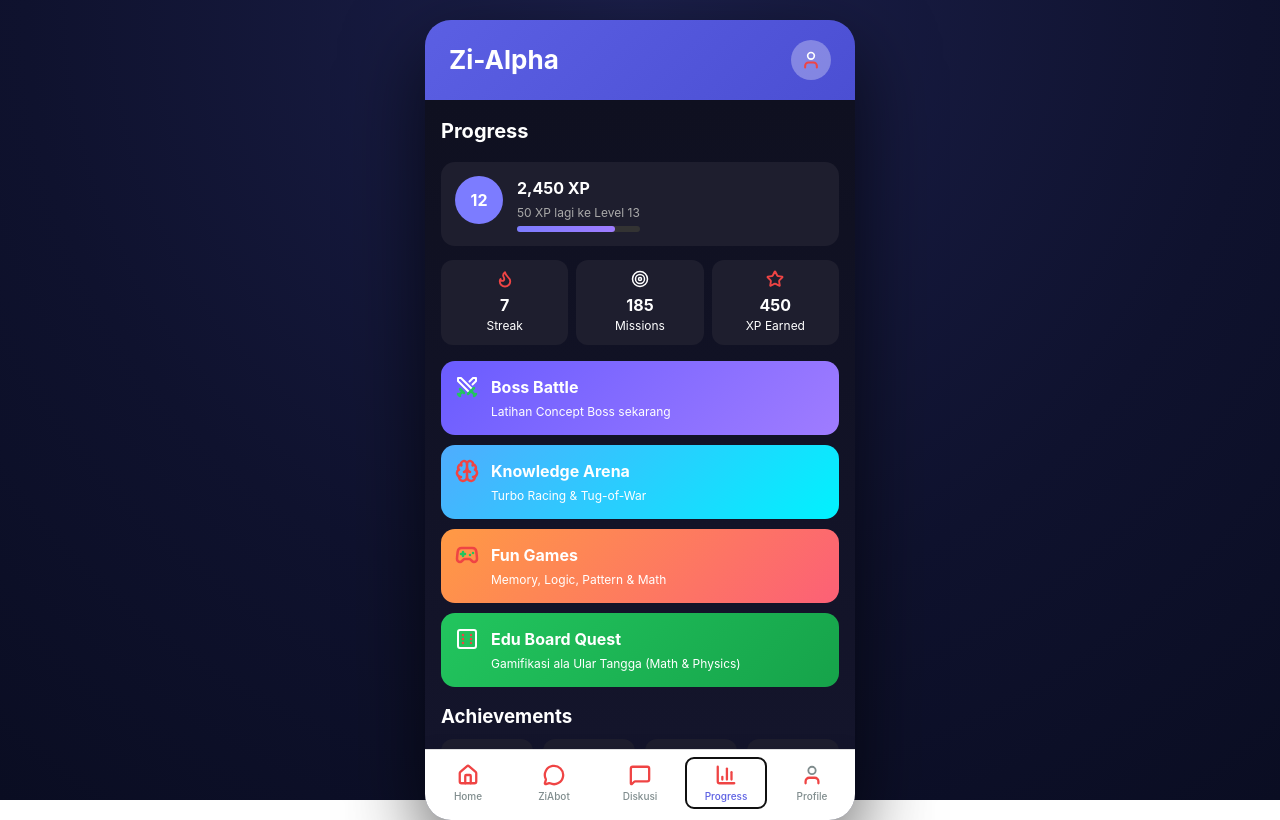
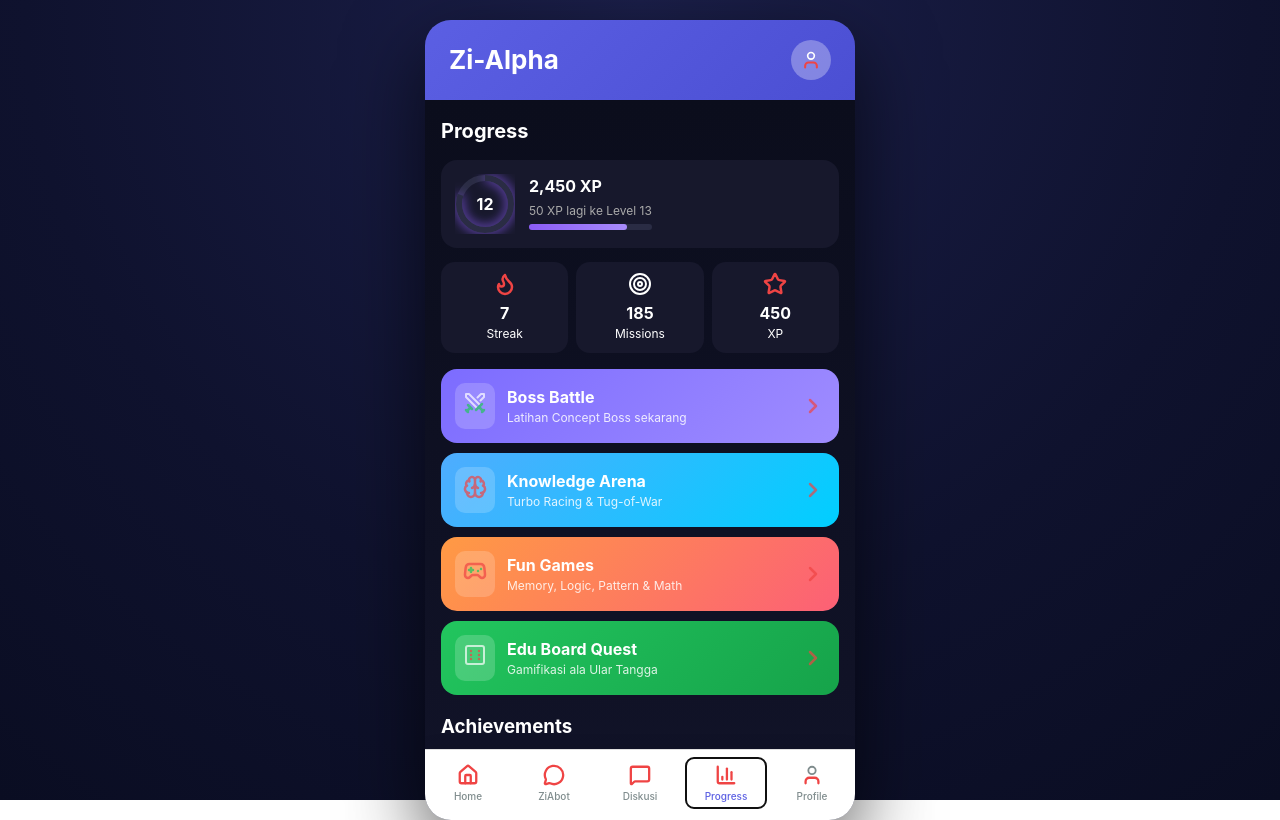
Before and after one commit to EuphoriaBot/Zi-Alpha-Project, a React (Vite) app: page / in a window 1280 px wide. Both pictures are taken after a click on the button "Progress". Built offline with nearby package versions, Linux system fonts and the light colour scheme.

Commit message:
Adjustment

```diff
--- a/src/screens/ProgressScreen.jsx
+++ b/src/screens/ProgressScreen.jsx
@@ -6,7 +6,8 @@ import {
   Swords,
   Brain,
   Gamepad2,
-  Dice6
+  Dice6,
+  ChevronRight
 } from "lucide-react"
 
 export default function ProgressScreen({ setActiveTab }) {
@@ -16,10 +17,16 @@ export default function ProgressScreen({ setActiveTab }) {
 
       {/* LEVEL CARD */}
       <div className={styles.levelCard}>
-        <div className={styles.levelCircle}>12</div>
+        <div className={styles.levelRing}>
+          <svg width="60" height="60">
+            <circle cx="30" cy="30" r="26" />
+            <circle cx="30" cy="30" r="26" className={styles.progressCircle} />
+          </svg>
+          <span>12</span>
+        </div>
 
         <div className={styles.levelInfo}>
-          <h3>2,450 XP</h3>
+          <strong>2,450 XP</strong>
           <p>50 XP lagi ke Level 13</p>
           <div className={styles.progressBar}>
             <div className={styles.progressFill} />
@@ -29,68 +36,84 @@ export default function ProgressScreen({ setActiveTab }) {
 
       {/* STATS */}
       <div className={styles.stats}>
-        <div className={styles.statBox}>
-          <Flame size={18} />
-          <strong>7</strong>
-          <span>Streak</span>
-        </div>
-        <div className={styles.statBox}>
-          <Target size={18} />
-          <strong>185</strong>
-          <span>Missions</span>
-        </div>
-        <div className={styles.statBox}>
-          <Star size={18} />
-          <strong>450</strong>
-          <span>XP Earned</span>
-        </div>
+        <Stat icon={<Flame />} value="7" label="Streak" />
+        <Stat icon={<Target />} value="185" label="Missions" />
+        <Stat icon={<Star />} value="450" label="XP" />
       </div>
 
       {/* ACTION CARDS */}
-      <div className={`${styles.actionCard} ${styles.boss}`}>
-        <Swords />
-        <div>
-          <h4>Boss Battle</h4>
-          <p>Latihan Concept Boss sekarang</p>
-        </div>
-      </div>
+      <ActionCard
+        icon={<Swords />}
+        title="Boss Battle"
+        desc="Latihan Concept Boss sekarang"
+        variant="boss"
+      />
 
-      <div className={`${styles.actionCard} ${styles.arena}`}>
-        <Brain />
-        <div>
-          <h4>Knowledge Arena</h4>
-          <p>Turbo Racing & Tug-of-War</p>
-        </div>
-      </div>
+      <ActionCard
+        icon={<Brain />}
+        title="Knowledge Arena"
+        desc="Turbo Racing & Tug-of-War"
+        variant="arena"
+      />
 
-      <div className={`${styles.actionCard} ${styles.games}`}>
-        <Gamepad2 />
-        <div>
-          <h4>Fun Games</h4>
-          <p>Memory, Logic, Pattern & Math</p>
-        </div>
-      </div>
+      <ActionCard
+        icon={<Gamepad2 />}
+        title="Fun Games"
+        desc="Memory, Logic, Pattern & Math"
+        variant="games"
+      />
 
-      {/* EDU BOARD QUEST */}
-      <div
-        className={`${styles.actionCard} ${styles.board}`}
+      <ActionCard
+        icon={<Dice6 />}
+        title="Edu Board Quest"
+        desc="Gamifikasi ala Ular Tangga"
+        variant="board"
         onClick={() => setActiveTab("board")}
-      >
-        <Dice6 />
-        <div>
-          <h4>Edu Board Quest</h4>
-          <p>Gamifikasi ala Ular Tangga (Math & Physics)</p>
-        </div>
-      </div>
+      />
 
       {/* ACHIEVEMENTS */}
       <h3 className={styles.subTitle}>Achievements</h3>
       <div className={styles.achievements}>
-        <div className={styles.badge}>🚀</div>
-        <div className={styles.badge}>🏆</div>
-        <div className={styles.badge}>🔥</div>
-        <div className={styles.badge}>📘</div>
+        <Achievement icon="🚀" label="Fast Start" />
+        <Achievement icon="🏆" label="Champion" />
+        <Achievement icon="🔥" label="On Fire" />
+        <Achievement icon="📘" label="Scholar" />
       </div>
     </div>
   )
 }
+
+function Stat({ icon, value, label }) {
+  return (
+    <div className={styles.statBox}>
+      {icon}
+      <strong>{value}</strong>
+      <span>{label}</span>
+    </div>
+  )
+}
+
+function ActionCard({ icon, title, desc, variant, onClick }) {
+  return (
+    <div
+      className={`${styles.actionCard} ${styles[variant]}`}
+      onClick={onClick}
+    >
+      <div className={styles.iconBox}>{icon}</div>
+      <div className={styles.text}>
+        <h4>{title}</h4>
+        <p>{desc}</p>
+      </div>
+      <ChevronRight />
+    </div>
+  )
+}
+
+function Achievement({ icon, label }) {
+  return (
+    <div className={styles.badge}>
+      <span>{icon}</span>
+      <p>{label}</p>
+    </div>
+  )
+}
--- a/src/screens/ProgressScreen.module.css
+++ b/src/screens/ProgressScreen.module.css
@@ -1,60 +1,81 @@
 .container {
   padding: 16px;
   min-height: 100vh;
-  background: linear-gradient(180deg, #0f1020, #15162e);
+  background: linear-gradient(180deg, #0b0d1c, #12142a);
   color: white;
 }
 
 .title {
   font-size: 20px;
-  margin-bottom: 16px;
+  margin-bottom: 14px;
 }
 
+/* LEVEL CARD */
 .levelCard {
   display: flex;
   gap: 14px;
-  background: #1e1e2e;
+  background: #17182c;
   padding: 14px;
-  border-radius: 14px;
+  border-radius: 16px;
   margin-bottom: 14px;
 }
 
-.levelCircle {
-  width: 48px;
-  height: 48px;
-  border-radius: 50%;
-  background: #7c7cff;
+.levelRing {
+  position: relative;
+  width: 60px;
+  height: 60px;
+}
+
+.levelRing svg {
+  transform: rotate(-90deg);
+}
+
+.levelRing circle {
+  fill: none;
+  stroke: #2a2c44;
+  stroke-width: 6;
+}
+
+.progressCircle {
+  stroke: #8b5cf6;
+  stroke-dasharray: 163;
+  stroke-dashoffset: 32;
+  filter: drop-shadow(0 0 6px #8b5cf6);
+}
+
+.levelRing span {
+  position: absolute;
+  inset: 0;
   display: flex;
   align-items: center;
   justify-content: center;
   font-weight: bold;
 }
 
-.levelInfo h3 {
-  margin: 0;
+.levelInfo strong {
   font-size: 16px;
 }
 
 .levelInfo p {
-  margin: 4px 0;
   font-size: 12px;
   color: #aaa;
+  margin: 4px 0;
 }
 
 .progressBar {
-  width: 100%;
   height: 6px;
-  background: #333;
+  background: #2a2c44;
   border-radius: 10px;
 }
 
 .progressFill {
   width: 80%;
   height: 100%;
-  background: linear-gradient(90deg, #7c7cff, #9f7cff);
+  background: linear-gradient(90deg, #8b5cf6, #a78bfa);
   border-radius: 10px;
 }
 
+/* STATS */
 .stats {
   display: flex;
   gap: 8px;
@@ -62,9 +83,9 @@
 }
 
 .statBox {
-  background: #1e1e2e;
   flex: 1;
-  border-radius: 12px;
+  background: #17182c;
+  border-radius: 14px;
   padding: 10px;
   text-align: center;
   font-size: 12px;
@@ -75,42 +96,45 @@
   font-size: 16px;
 }
 
+/* ACTION CARDS */
 .actionCard {
   display: flex;
+  align-items: center;
   gap: 12px;
   padding: 14px;
-  border-radius: 14px;
+  border-radius: 16px;
   margin-bottom: 10px;
-  cursor: pointer;
 }
 
-.actionCard h4 {
+.iconBox {
+  background: rgba(255,255,255,0.18);
+  padding: 8px;
+  border-radius: 10px;
+}
+
+.text h4 {
   margin: 0;
 }
 
-.actionCard p {
-  margin: 4px 0 0;
+.text p {
   font-size: 12px;
+  opacity: 0.85;
 }
 
-.boss {
-  background: linear-gradient(135deg, #6a5cff, #9f7cff);
+.actionCard svg:last-child {
+  margin-left: auto;
+  opacity: 0.7;
 }
 
-.arena {
-  background: linear-gradient(135deg, #4facfe, #00f2fe);
-}
+/* CARD COLORS */
+.boss { background: linear-gradient(135deg, #7c6cff, #9f8cff); }
+.arena { background: linear-gradient(135deg, #4facfe, #00cfff); }
+.games { background: linear-gradient(135deg, #ff9a44, #fc6076); }
+.board { background: linear-gradient(135deg, #22c55e, #16a34a); }
 
-.games {
-  background: linear-gradient(135deg, #ff9a44, #fc6076);
-}
-
-.board {
-  background: linear-gradient(135deg, #22c55e, #16a34a);
-}
-
+/* ACHIEVEMENTS */
 .subTitle {
-  margin: 16px 0 8px;
+  margin: 18px 0 8px;
 }
 
 .achievements {
@@ -120,9 +144,16 @@
 }
 
 .badge {
-  background: #1e1e2e;
-  padding: 14px;
+  background: #141528;
+  border: 1.5px solid #facc15;
+  border-radius: 14px;
+  padding: 12px;
   text-align: center;
-  border-radius: 12px;
-  font-size: 20px;
+  font-size: 12px;
 }
+
+.badge span {
+  font-size: 22px;
+  display: block;
+  margin-bottom: 4px;
+}
```
